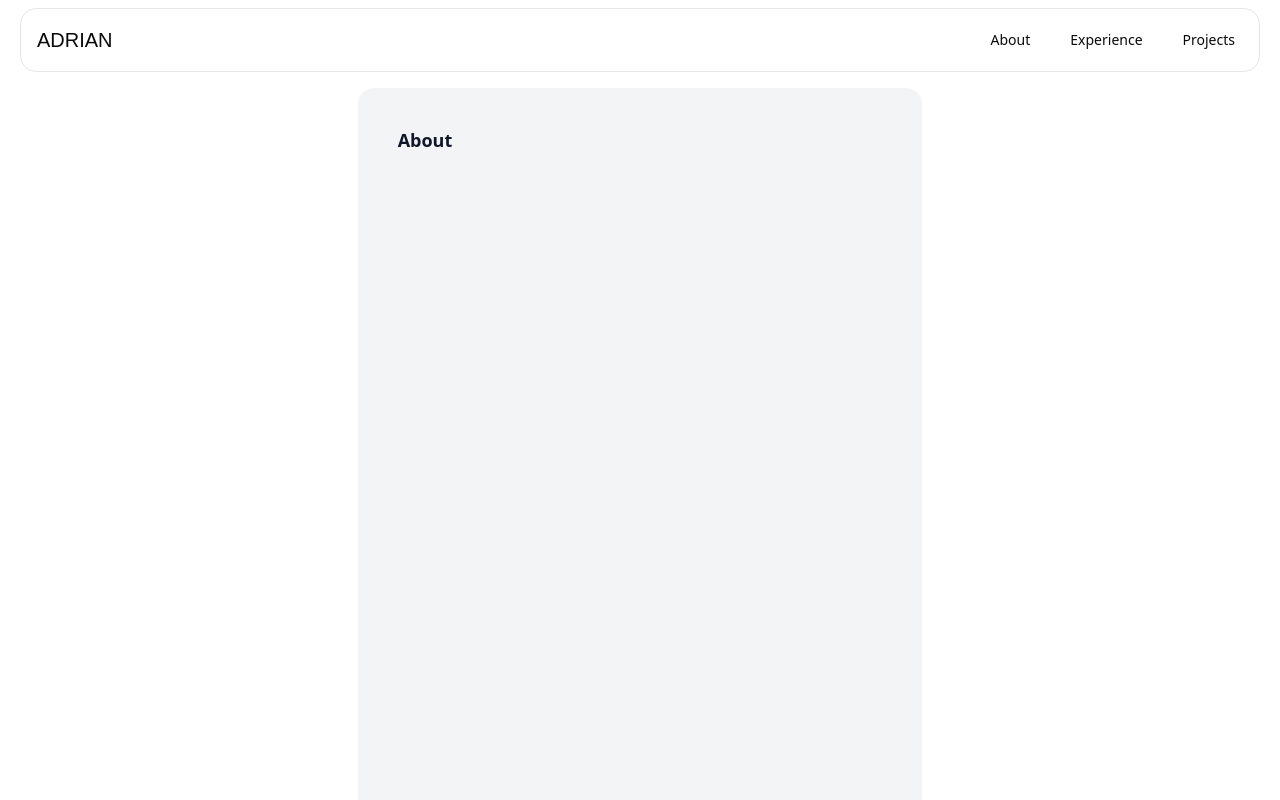
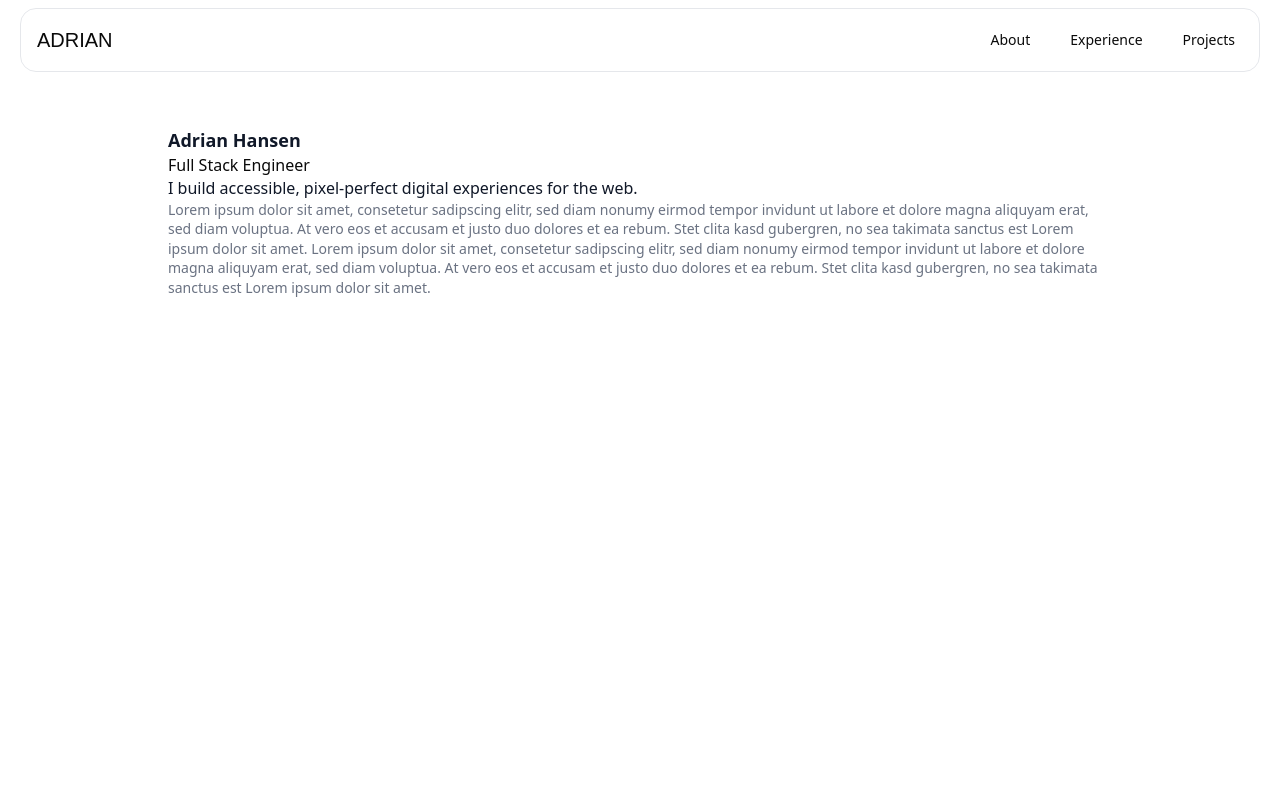
Before and after one commit to Adrian-Hansen-dev/portfolio, a React (Vite) app in the folder frontend/: page / in a window 1280 px wide. Shown: the top 800 px of the page. Built offline with nearby package versions, Linux system fonts and the light colour scheme; no server answers; a web font is replaced by a local one.

Commit message:
add about dummy content

```diff
--- a/frontend/src/pages/about/AboutOverview.tsx
+++ b/frontend/src/pages/about/AboutOverview.tsx
@@ -2,9 +2,24 @@ export default function AboutOverview() {
   return (
     <section
       id="about"
-      className="my-4 h-screen w-full scroll-mt-20 rounded-2xl bg-gray-100 p-10 md:mx-0 md:max-w-5xl"
+      className="bg-card my-4 h-screen w-full scroll-mt-20 rounded-2xl p-10 md:mx-0 md:max-w-5xl"
     >
-      <h1 className="h1">About</h1>
+      <h1 className="h1">Adrian Hansen</h1>
+      <h2 className="h3">Full Stack Engineer</h2>
+      <p className="p">
+        I build accessible, pixel-perfect digital experiences for the web.
+      </p>
+      <p className="p2">
+        Lorem ipsum dolor sit amet, consetetur sadipscing elitr, sed diam nonumy
+        eirmod tempor invidunt ut labore et dolore magna aliquyam erat, sed diam
+        voluptua. At vero eos et accusam et justo duo dolores et ea rebum. Stet
+        clita kasd gubergren, no sea takimata sanctus est Lorem ipsum dolor sit
+        amet. Lorem ipsum dolor sit amet, consetetur sadipscing elitr, sed diam
+        nonumy eirmod tempor invidunt ut labore et dolore magna aliquyam erat,
+        sed diam voluptua. At vero eos et accusam et justo duo dolores et ea
+        rebum. Stet clita kasd gubergren, no sea takimata sanctus est Lorem
+        ipsum dolor sit amet.
+      </p>
     </section>
   );
 }
```
